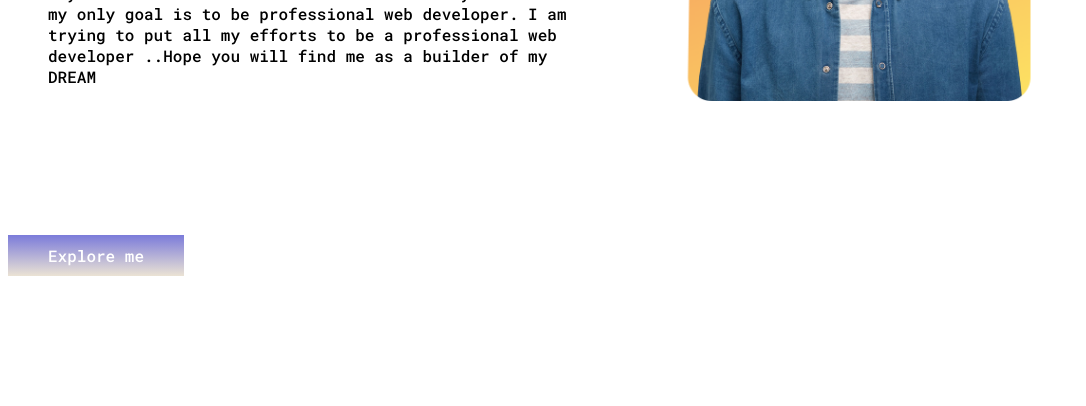
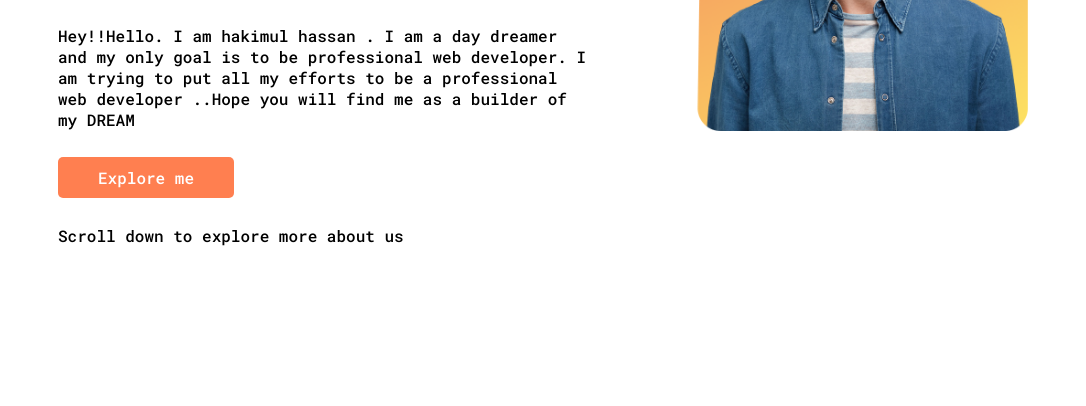
Before and after one commit to hassanhakimul/hakimul-developer, a plain HTML site: page index.html in a window 1280 px wide. Shown: the part 323-729 px from the top of the page, without its empty margins (0-1086 px from the left). Drawn offline with Linux system fonts and the light colour scheme.

Commit message:
h2 added

```diff
--- a/index.html
+++ b/index.html
@@ -16,12 +16,25 @@
        <div class="half-width div space">
            <h1>Stay Focused on</h1>
         <h1><span>Mission 2022</span></h1>
-        <p>Hey!!Hello. I am hakimul hassan . I am a day dreamer and my only goal is to be professional web developer. I am trying to put all my efforts to be a professional web developer ..Hope you will find me as a builder of my DREAM</p>
+        <p>Hey!!Hello. I am hakimul hassan . I am a day dreamer and my only goal is to be professional web developer. I am trying to put all my efforts to be a professional web developer ..Hope you will find me as a builder of my DREAM</p><br>
+        <a class="anchor-type" target="-blank" href="https://www.facebook.com/kitkat.ontu/">Explore me</a><br><br>
+        <p>Scroll down to explore more about us</p>
     </div>
        <div class="half-width">
            <img src="images/person/person-1.png" alt="">
        </div>
    </section>
-   <a class="anchor-type" target="-blank" href="https://www.facebook.com/kitkat.ontu/">Explore me</a>
+  <section>
+      <h1>MY Mission in 2022</h1>
+     <div>
+
+     </div>
+     <div>
+
+     </div>
+     <div>
+
+     </div>
+  </section>
 </body>
 </html>
--- a/style.css
+++ b/style.css
@@ -3,6 +3,10 @@ body{
 }
 h1{
     font-size: 50px;
+}
+h2{
+    font-size: 40px;
+    text-align: center;
 }
 span{
 color: rgb(108, 218, 108);
@@ -14,17 +18,15 @@ color: rgb(108, 218, 108);
 }
 .half-width{
     width: 50%;
-    margin: 40px;
+    margin:50px;
 }
 .half-width img{
     width: 65%;
 }
 a{
     text-decoration: none;
+    border-radius: 5px;
     color: white;
-background-image: linear-gradient(rgb(123, 123, 218),rgb(235, 227, 212));
+background-color: coral;
     padding: 10px 40px;
 }
-a:hover{
-    background-color: red;
-}
```
